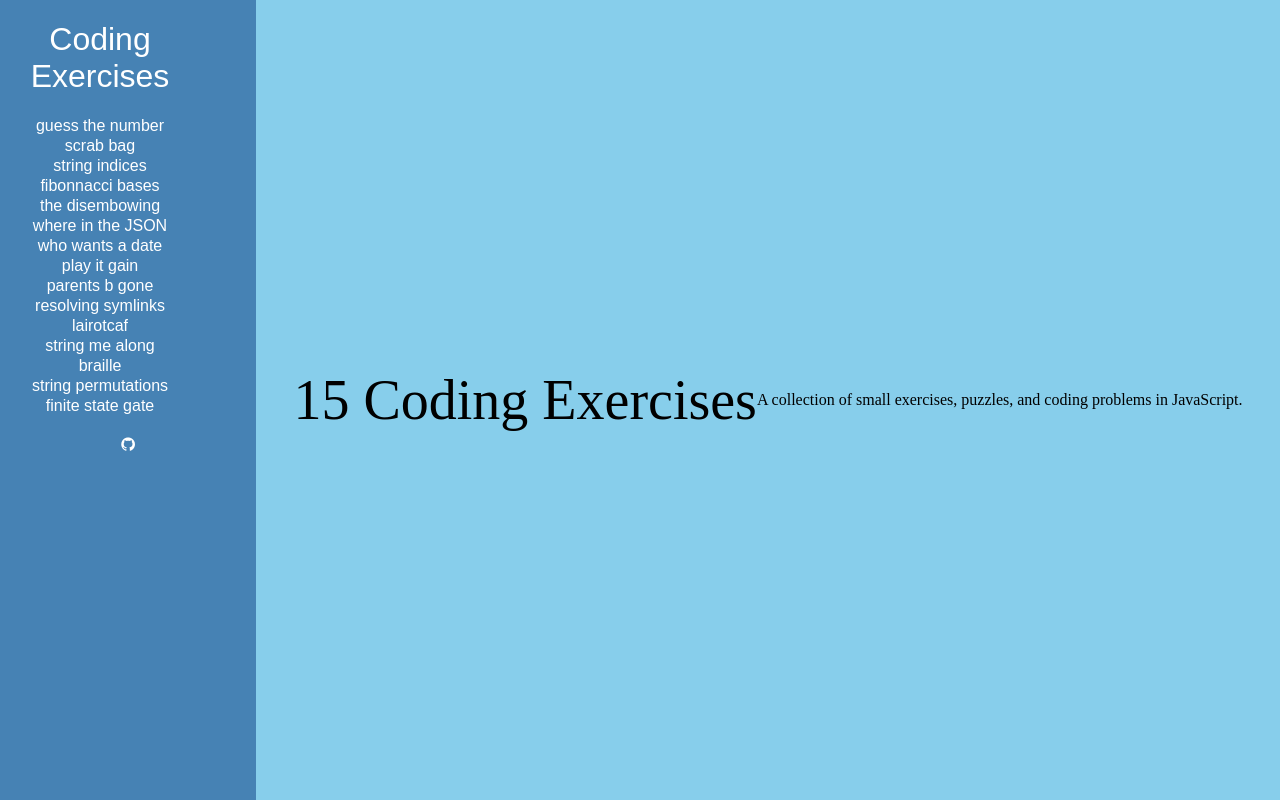
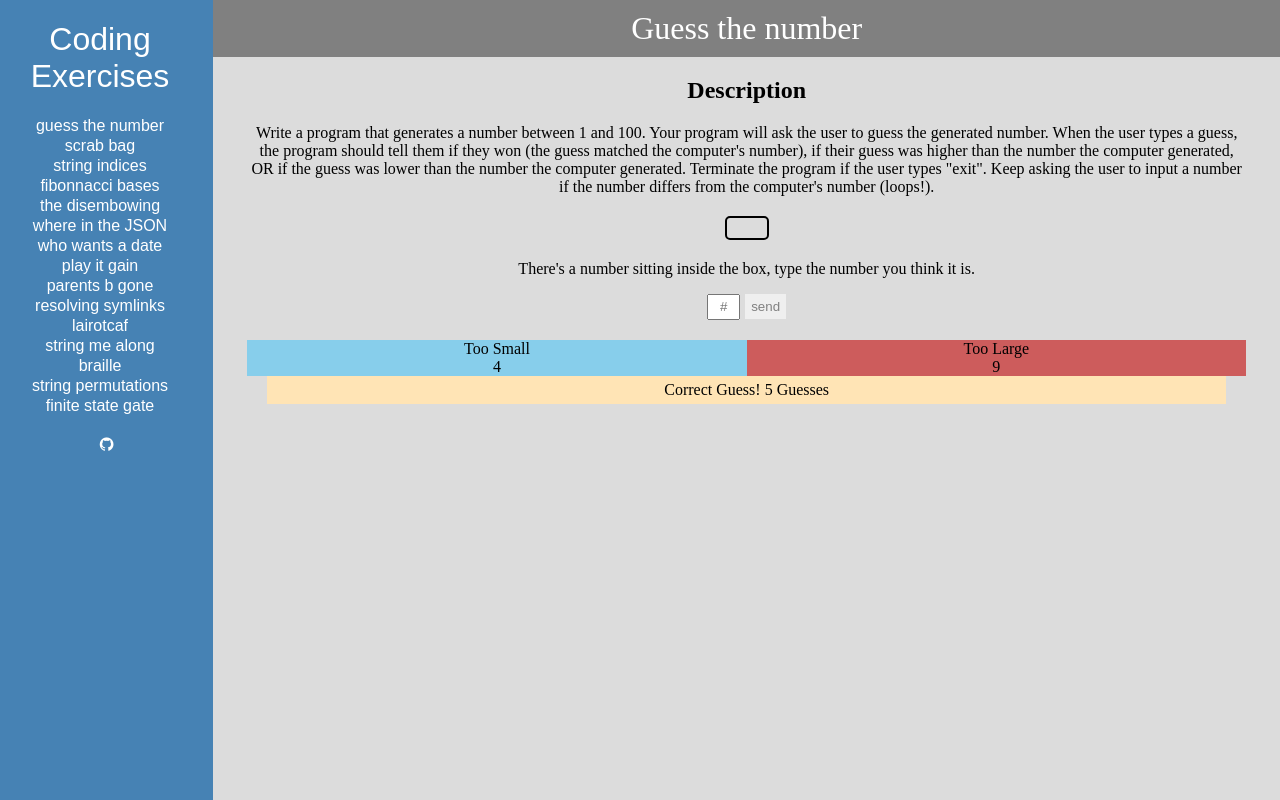
Before and after one commit to mikeadossi/coding-exercises-js, a React app: page / in a window 1280 px wide. Built offline with nearby package versions, Linux system fonts and the light colour scheme.

Commit message:
checkGuess and updateGuessInputVal working

```diff
--- a/src/components/App/App.js
+++ b/src/components/App/App.js
@@ -22,7 +22,12 @@ export default class App extends React.Component{
   constructor(){
     super();
     this.state = {
-      currentPage: "home_page"
+      currentPage: "guess_page",
+      guess_random_num: 0,
+      guess_input_value: 0,
+      guesses_too_small: [],
+      guesses_too_large: [],
+      guess_value: '??'
     }
   }
 
@@ -34,9 +39,9 @@ export default class App extends React.Component{
 
   render(){
     return(
-      <div id="container">
+      <div id="app_container">
         <Nav pageChange={this.pageChange.bind(this)} />
-        <div id="contents">
+      <div id="app_contents">
           <Content pageName={this.state.currentPage}/>
         </div>
       </div>
--- a/src/components/App/app.css
+++ b/src/components/App/app.css
@@ -1,14 +1,13 @@
-#container {
+#app_container {
   width: 100%;;
   display: -webkit-flex;
   display: -ms-flexbox;
   display: flex;
-  background-color:white;
+  background-color:steelblue;
 }
-#contents {
+#app_contents {
   height: 100%;
   width:100%;
-  margin-left:20%;
   text-align:center;
 }
 .header{
--- a/src/components/Contents/Contents.js
+++ b/src/components/Contents/Contents.js
@@ -42,7 +42,6 @@ export default class Content extends React.Component{
 
 
   render(){
-    console.log('> '+this.props.pageName)
     return(
         <div id="content_page" className="rows">
           <div id="scrab_bagContainer" className="col-xs-4 col-sm-4 col-md-4 col-lg-4">
--- a/src/components/Guess_the_Number/Guess_the_num.js
+++ b/src/components/Guess_the_Number/Guess_the_num.js
@@ -1,7 +1,69 @@
 import React from 'react';
 import './guess_the_num.css';
+import './guess_logic.js';
 
 export default class Guess extends React.Component{
+
+  constructor(props){
+    super(props)
+    this.state = {
+      guess_input_value: '',
+      guess_random_num: 10,
+      guesses_too_small: [],
+      guesses_too_large: []
+    }
+    this.updateGuessInputVal = this.updateGuessInputVal.bind(this);
+    this.checkGuess = this.checkGuess.bind(this);
+    // this.focus = this.focus.bind(this)
+    // this.resetGuessApp = this.resetGuessApp.bind(this)
+    // this.generateRandomNum = this.generateRandomNum.bind(this)
+    // this.checkGuess = this.checkGuess.bind(this)
+  }
+
+  // const createGuessSession = () => {
+  //   const session = new GuessSession()
+  //   resetGuessApp()
+  // }
+
+  generateRandomNum(){
+    return Math.floor(Math.random() * (100 - 1 + 1)) + 1;
+    let guess_num = Math.floor(Math.random() * (100 - 1 + 1)) + 1;
+    console.log('guess_num: ',guess_num);
+    // set randomNum to states guess_random_num
+  }
+
+  updateGuessInputVal(e){
+    e.preventDefault()
+    this.setState({
+      guess_input_value : e.target.value
+    })
+    console.log('this.state.guess_input_value: ',this.state.guess_input_value)
+    // update input value in state
+  }
+
+  checkGuess(e){
+    e.preventDefault();
+    let inputVal = this.state.guess_input_value;
+    if(inputVal.replace(/\s/g,"") == "" || inputVal.length === 0){
+      console.log('guess_input_value === null');
+      return;
+    }
+    console.log(inputVal);
+    const randomNum = this.state.guess_random_num;
+    let guessesTooSmall = this.state.guesses_too_small;
+    let guessesTooLarge = this.state.guesses_too_large;
+    if(inputVal = randomNum){
+      console.log('correct')
+    } else if(inputVal < randomNum){
+      guessesTooSmall.push(inputVal);
+      console.log('too small');
+    } else if(inputVal > randomNum){
+      guessesTooLarge.push(inputVal);
+      console.log('too large');
+    }
+  }
+
+
   render(){
     return(
       <div className="section">
@@ -9,12 +71,29 @@ export default class Guess extends React.Component{
         <div className="content_container">
           <h2 className="description">Description</h2>
         <p className="instructions">Write a program that generates a number between 1 and 100. Your program will ask the user to guess the generated number. When the user types a guess, the program should tell them if they won (the guess matched the computer's number), if their guess was higher than the number the computer generated, OR if the guess was lower than the number the computer generated. Terminate the program if the user types "exit". Keep asking the user to input a number if the number differs from the computer's number (loops!).</p>
-          <div className="guessTheNumber_number">10</div>
+      <div className="guessTheNumber_number">{this.props.guess_value}</div>
           <p>There's a number sitting inside the box, type the number you think it is.</p>
           <div>
-            <input className="guessTheNumber_input" placeholder="take a guess"></input>
-            <button className="guessTheNumber_button">send</button>
+            <form>
+            <input className="guessTheNumber_input" onChange={this.updateGuessInputVal} value={this.state.guess_input_value} placeholder="#"></input>
+            <button onClick={this.checkGuess} className="guessTheNumber_button">send</button>
+            </form>
           </div>
+
+          <div className="guesses_container">
+            <div className="guess_too_small">
+              <div>Too Small</div>
+              <div>4</div>
+            </div>
+            <div className="guess_too_large">
+              <div>Too Large</div>
+              <div>9</div>
+            </div>
+            <div className="guesses_game_over">
+              Correct Guess! 5 Guesses
+            </div>
+          </div>
+
         </div>
       </div>
     )}
--- /dev/null
+++ b/src/components/Guess_the_Number/guess_logic.js
@@ -0,0 +1,64 @@
+import React from 'react';
+
+export default class GuessSession {
+  // constructor(){
+  //   super();
+  //   this.state = {
+  //     this.guess_random_num: 0,
+  //     this.guess_input_value: 0,
+  //     this.guesses_too_small: [],
+  //     this.guesses_too_large: [],
+  //     this.guess_value: '??'
+  //   }
+  // }
+
+
+updateGuessInputVal(e){
+  e.preventDefault()
+  this.setState({
+    guess_input_value : e.target.value
+  })
+  console.log('this.state.guess_input_value: ',this.state.guess_input_value)
+  // update input value in state
+}
+
+// focus(){
+//   this.inner.focus();
+// }
+//
+// resetGuessApp(){
+//   this.setState({
+//     guess_random_num : generateRandomNum()
+//   })
+// }
+//
+// generateRandomNum(){
+//   return Math.floor(Math.random() * (100 - 1 + 1)) + 1;
+//   let guess_num = Math.floor(Math.random() * (100 - 1 + 1)) + 1;
+//   console.log('guess_num: ',guess_num);
+//   // set randomNum to states guess_random_num
+// }
+//
+// checkGuess(e){
+//   e.preventDefault();
+//   let inputVal = this.state.guess_input_value;
+//   if(inputVal.replace(/\s/g,"") == "" || inputVal.length === 0){
+//     console.log('no user guess entry');
+//     return;
+//   }
+//   console.log(inputVal);
+//   const randomNum = this.state.guess_random_num;
+//   let guessesTooSmall = this.state.guesses_too_small;
+//   let guessesTooLarge = this.state.guesses_too_large;
+//   if(inputVal === randomNum){
+//     console.log('correct')
+//   } else if(inputVal < randomNum){
+//     guessesTooSmall.push(inputVal);
+//     console.log('too small');
+//   } else if(inputVal > randomNum){
+//     guessesTooLarge.push(inputVal);
+//     console.log('too large');
+//   }
+// }
+//
+}
--- a/src/components/Guess_the_Number/guess_the_num.css
+++ b/src/components/Guess_the_Number/guess_the_num.css
@@ -19,4 +19,25 @@
 }
 .guessTheNumber_input{
   height:20px;
+  width:25px;
+  text-align:center;
 }
+.guesses_container{
+  margin-top:20px;
+}
+.guess_too_small{
+  width:50%;
+  background-color:skyblue;
+  display:inline-block;
+}
+.guess_too_large{
+  width:50%;
+  background-color:indianred;
+  display:inline-block;
+}
+.guesses_game_over{
+  margin:auto;
+  width:95%;
+  background-color:moccasin;
+  padding:5px;
+}
--- a/src/components/Nav/Nav.js
+++ b/src/components/Nav/Nav.js
@@ -21,7 +21,7 @@ export default class Nav extends React.Component{
         <button className="nav_link" onClick={()=>this.props.pageChange("braille_page")}>braille</button>
         <button className="nav_link" onClick={()=>this.props.pageChange("string_permutations_page")}>string permutations</button>
         <button className="nav_link" onClick={()=>this.props.pageChange("finite_State_Gate_page")}>finite state gate</button>
-        <a href="https://github.com/mikeadossi/coding-exercises-js"><i className="fa fa-github nav_fontAwesome" aria-hidden="true"></i></a>
+      <a href="https://github.com/mikeadossi/coding-exercises" target="_blank"><i className="fa fa-github nav_fontAwesome" aria-hidden="true"></i></a>
       </div>
     )
   }
--- a/src/components/Nav/nav.css
+++ b/src/components/Nav/nav.css
@@ -1,9 +1,8 @@
 #nav_navBar {
   width: 20%;
-  height:100vh;
+  height:100%;
   background-color:steelblue;
   color:white;
-  position:fixed;
   min-width:200px;
 }
 
```
